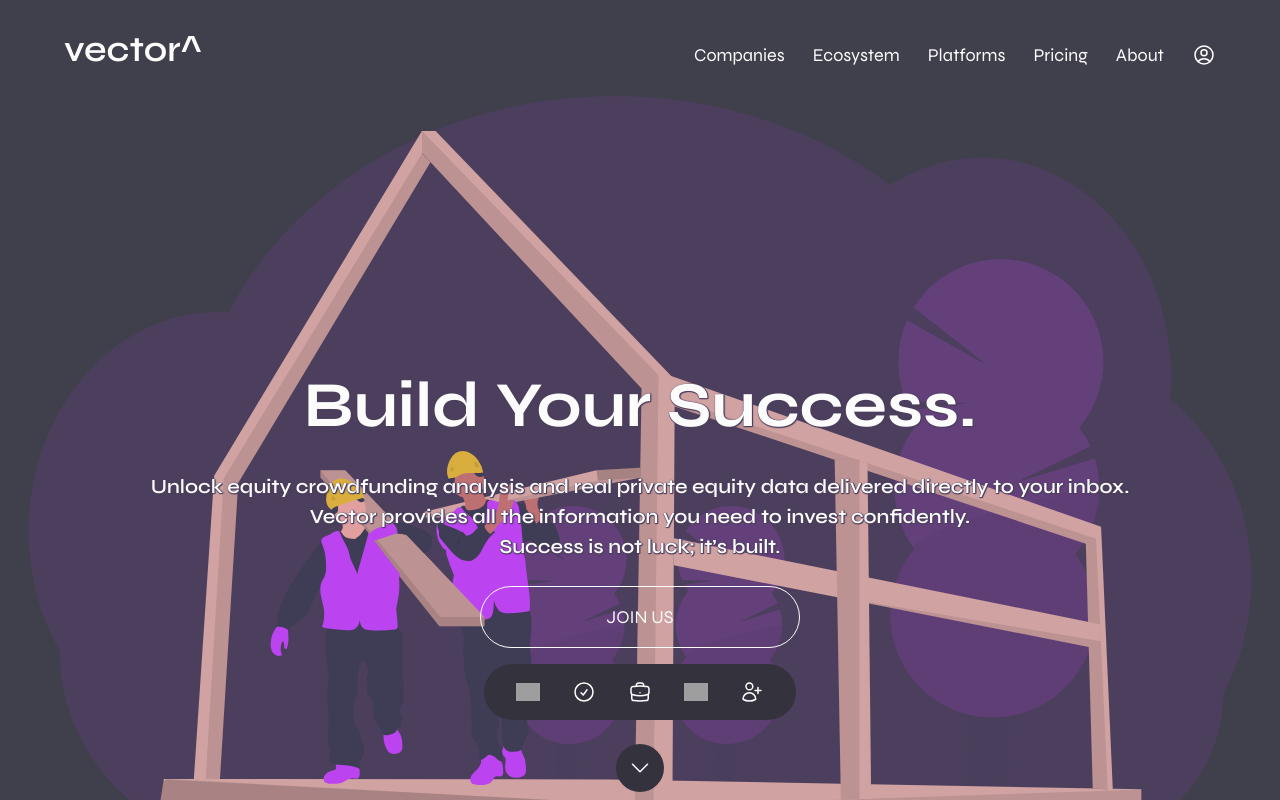
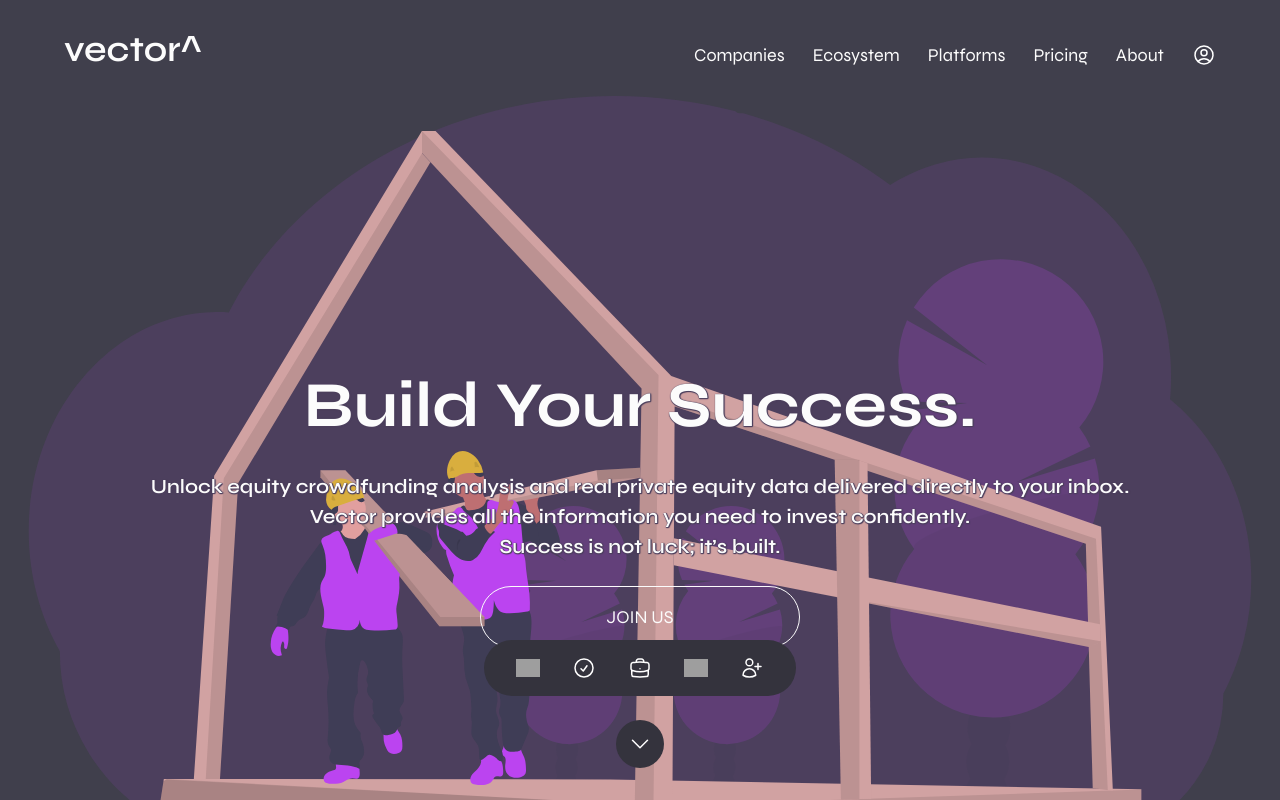
Before and after one commit to jreis13/vector, a Next.js app: page / in a window 1280 px wide. Both pictures are taken after a click on the button 640 px from the left and 768 px from the top of the page. Shown: the top 800 px of the page. Built offline with nearby package versions, Linux system fonts and the light colour scheme; grey boxes are pictures that could not be loaded.

Commit message:
improve breadcrumb

```diff
--- a/src/components/Breadcrumb.jsx
+++ b/src/components/Breadcrumb.jsx
@@ -20,6 +20,7 @@ function Breadcrumb({ sections }) {
 
     handleResize();
     window.addEventListener("resize", handleResize);
+
     return () => {
       window.removeEventListener("resize", handleResize);
     };
@@ -69,9 +70,14 @@ function Breadcrumb({ sections }) {
   return (
     <div className="fixed bottom-0 left-0 right-0 flex flex-col items-center z-20">
       <nav
-        className={`w-full flex justify-center transition-transform duration-300 transform ${
+        className={`w-full flex justify-center transition-all duration-300 transform ${
           isVisible ? "translate-y-0 opacity-100" : "translate-y-full opacity-0"
         }`}
+        style={{
+          zIndex: 10,
+          marginBottom: isVisible ? "" : "-10rem",
+          marginTop: isVisible ? "-10rem" : "",
+        }}
       >
         <ol className="list-none flex flex-row justify-center px-8 space-x-8 bg-[#34333d] p-4 rounded-full mb-6">
           {sections.map((section) => (
@@ -91,9 +97,14 @@ function Breadcrumb({ sections }) {
           ))}
         </ol>
       </nav>
+
+      <div
+        className="fixed bottom-6 z-30 w-12 h-12 flex items-center justify-center bg-[#34333d] rounded-full mb-2"
+        style={{ left: "50%", transform: "translateX(-50%)" }}
+      >
         <button
           onClick={toggleVisibility}
-        className="relative w-12 h-12 flex items-center justify-center transition-transform duration-300 bg-[#34333d] rounded-full mb-2"
+          className="relative w-full h-full flex items-center justify-center"
         >
           <Image
             src={arrowDown}
@@ -115,6 +126,7 @@ function Breadcrumb({ sections }) {
           />
         </button>
       </div>
+    </div>
   );
 }
 
```
Lines whose indentation alone changed are shown as unchanged.
